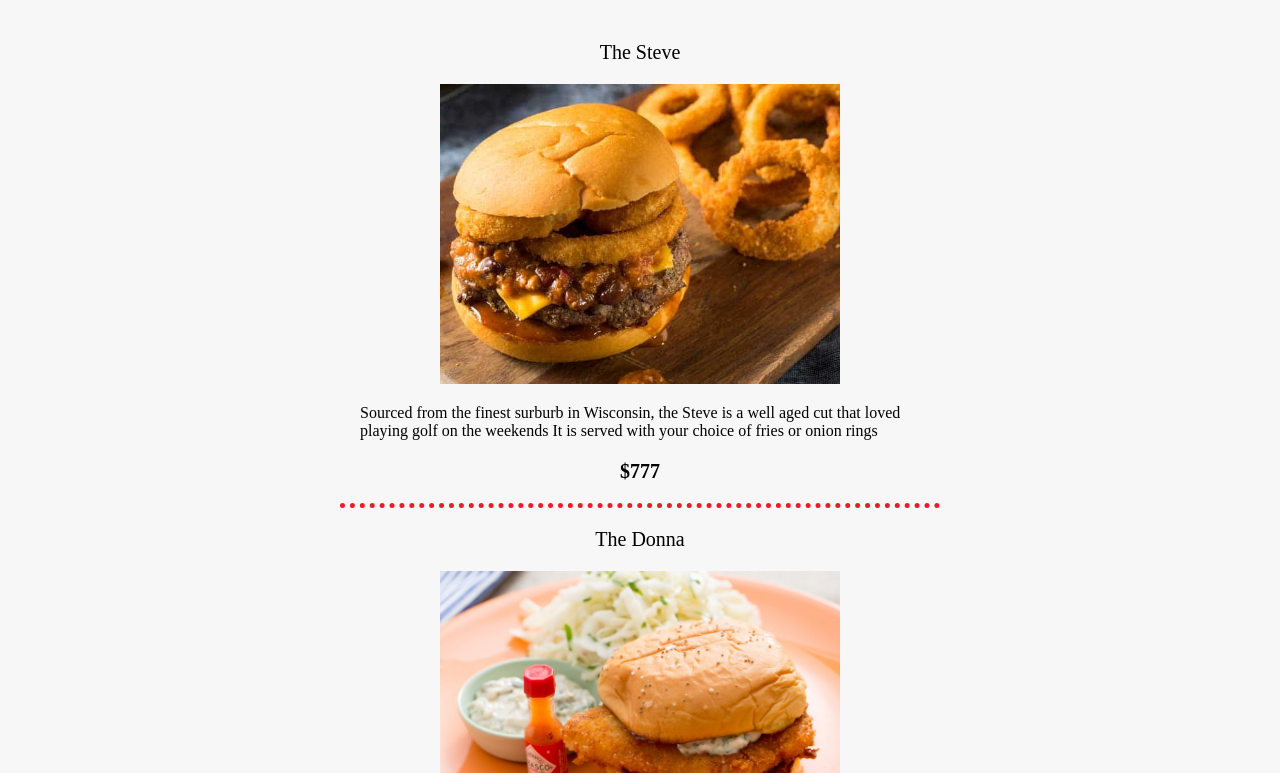
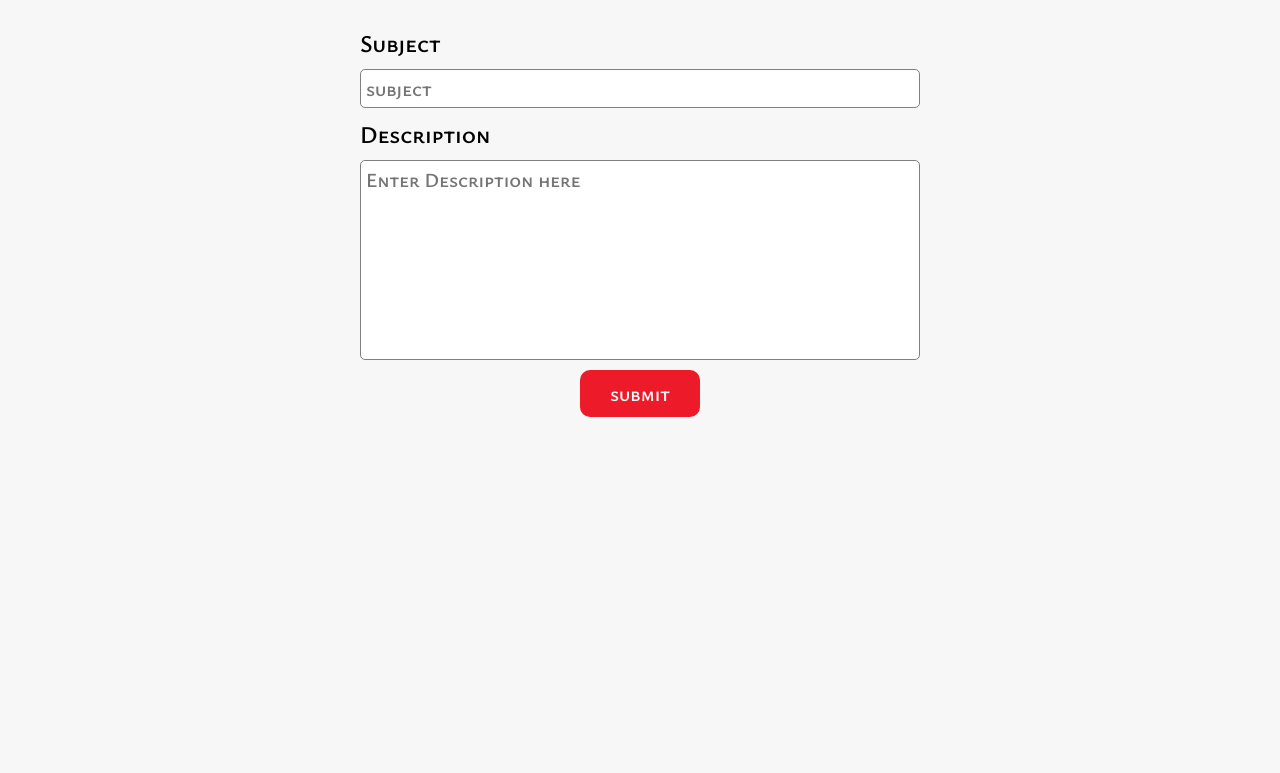
Before and after one commit to KevinV0212/restaurant-page, a website built with webpack: page dist/index.html in a window 1280 px wide. Shown: the part 271-1044 px from the top of the page. After the commit the page ends 800 px from the top, so only its background shows below. Built offline with nearby package versions, Linux system fonts and the light colour scheme.

Commit message:
added font and basic form validation

```diff
--- a/src/index.js
+++ b/src/index.js
@@ -7,6 +7,8 @@ import contact from './pages/contact.js'
 
 import './style.css';
 import '../node_modules/@mdi/font/css/materialdesignicons.css'
+
+import '.'
 console.log('connected');
 
 const content = document.querySelector('.content');
@@ -17,4 +19,4 @@ assignRender('home-btn',  home)
 assignRender('menu-btn', menu);
 assignRender('contact-btn', contact);
 
-content.appendChild(menu());
+content.appendChild(contact());
--- a/src/pages/contact.js
+++ b/src/pages/contact.js
@@ -14,7 +14,7 @@ export default function contact() {
     formSubject.classList = 'form-section';
 
     const subjectLabel = '<label for="subject"> Subject </label>'
-    const subjectInput = '<input type="text" id="subject" name="subject" placeholder="subject"></input>'
+    const subjectInput = '<input type="text" id="subject" name="subject" placeholder="subject" required></input>';
     formSubject.innerHTML = (
         `${subjectLabel}${subjectInput}`
     )
@@ -24,12 +24,17 @@ export default function contact() {
     formDesc.classList = 'form-section';
 
     const descLabel = '<label for="desc-content"> Description </label>'
-    const descContent = '<textarea id="desc-content" name="desc-content" placeholder="Enter Description here"></textarea>';
+    const descContent = '<textarea id="desc-content" name="desc-content" placeholder="Enter Description here" required></textarea>';
     formDesc.innerHTML = (
         `${descLabel}${descContent}`
     );
     form.appendChild(formDesc);
 
+    const submitBtn = document.createElement('button');
+    submitBtn.setAttribute('type', 'submit');
+    submitBtn.classList.add('submit-btn');
+    submitBtn.textContent = 'submit';
+    form.appendChild(submitBtn);
     // const form = document.createElement('div');
     // const
     // formText.classList = 'form-section';
--- a/src/style.css
+++ b/src/style.css
@@ -1,3 +1,9 @@
+@font-face {
+    font-family: 'MyFont';
+    src: url('./fonts/YsabeauSC-VariableFont_wght.ttf') format('truetype');
+    font-weight: 600;
+    font-style: normal;
+}
 :root {
     --off-white:#f7f7f7;
     --red:#ED1B29;
@@ -13,7 +19,9 @@ html {
 body {
     height:100vh;
     width: 100vw;
+
     background-color:var(--off-white);
+    font-family: 'MyFont', sans-serif;
 
     display:flex;
     flex-direction:column;
@@ -54,6 +62,9 @@ img {
     gap:20px;
 }
 
+button {
+    font-family: 'MyFont', sans-serif;
+}
 .nav-btn {
     padding: 10px 20px;
 
@@ -152,15 +163,17 @@ img {
     font-size:1.25rem;
     font-weight:600;
 }
+
 form {
     width:600px;
     display:flex;
     flex-direction:column;
-    gap: 30px;
+    align-items:center;
+    gap: 10px;
 }
 form > .form-section{
     width:100%;
-    padding: 5px 20px;
+    padding: 0 20px;
 
     display:flex;
     flex-direction:column;
@@ -168,12 +181,48 @@ form > .form-section{
     gap:10px;
 }
 
+label {
+    font-size:1.5rem;
+}
 input, textarea{
     appearance:none;
     padding: 5px;
+
+
+    border: 1px solid gray;
+    border-radius:5px;
+    font-family: 'MyFont', sans-serif;
+    font-size:1.25rem;
+
+}
+
+input:focus-visible, textarea:focus-visible {
+    outline:none;
+    box-shadow: 0 0 5px var(--red);
 }
 
 textarea{
     resize:none;
     min-height:200px;
 }
+
+.submit-btn{
+    padding: 10px 30px;
+
+    background-color:var(--red);
+    color: var(--off-white);
+    font-size:1.25rem;
+    border:none;
+    border-radius:10px;
+}
+
+.submit-btn:hover, .submit-btn:active {
+    cursor: pointer
+}
+.submit-btn:hover{
+    filter:brightness(.8);
+}
+
+.submit-btn:active{
+    filter:brightness(.6);
+}
--- a/webpack.config.js
+++ b/webpack.config.js
@@ -14,17 +14,16 @@ module.exports = {
                 test: /\.css$/i,
                 use:['style-loader', 'css-loader'],
             },
+            {
+                test: /\.(woff|woff2|eot|ttf|otf)$/i,
+                type: 'asset/resource'
+            }
         ]
     },
-    // plugins: [
-    //     new HtmlWebpackPlugin({
-    //         title: 'Development',
-    //     })
-    // ],
+
     devtool: 'inline-source-map',
     output: {
         filename: 'main.js',
         path: path.resolve(__dirname, 'dist'),
-        // clean: true,
     },
 }
```
Also changed, not shown: dist/b556c9de80a323c7b6f9.ttf (added), src/fonts/YsabeauSC-VariableFont_wght.ttf (added), 1 other file.
